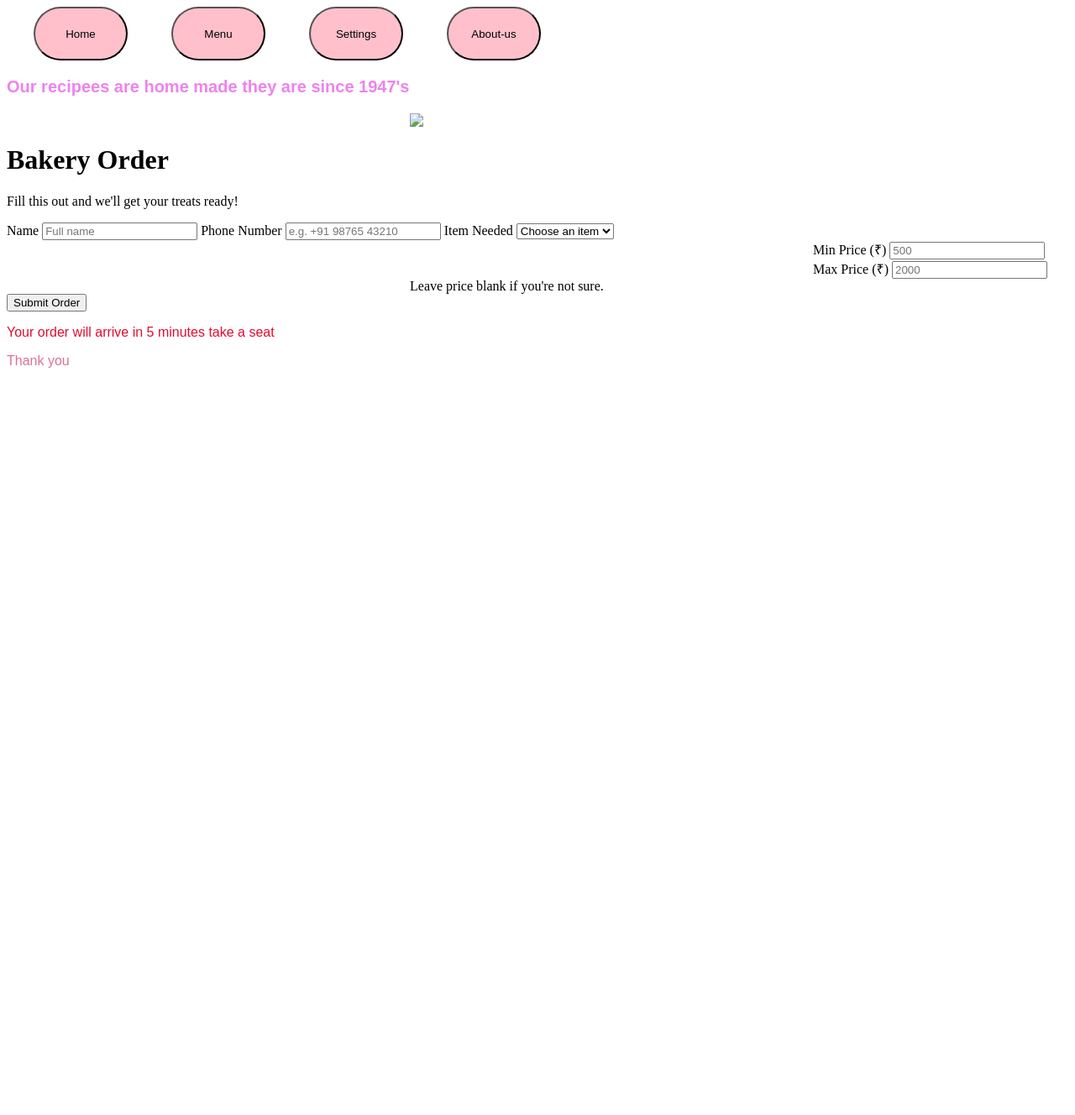
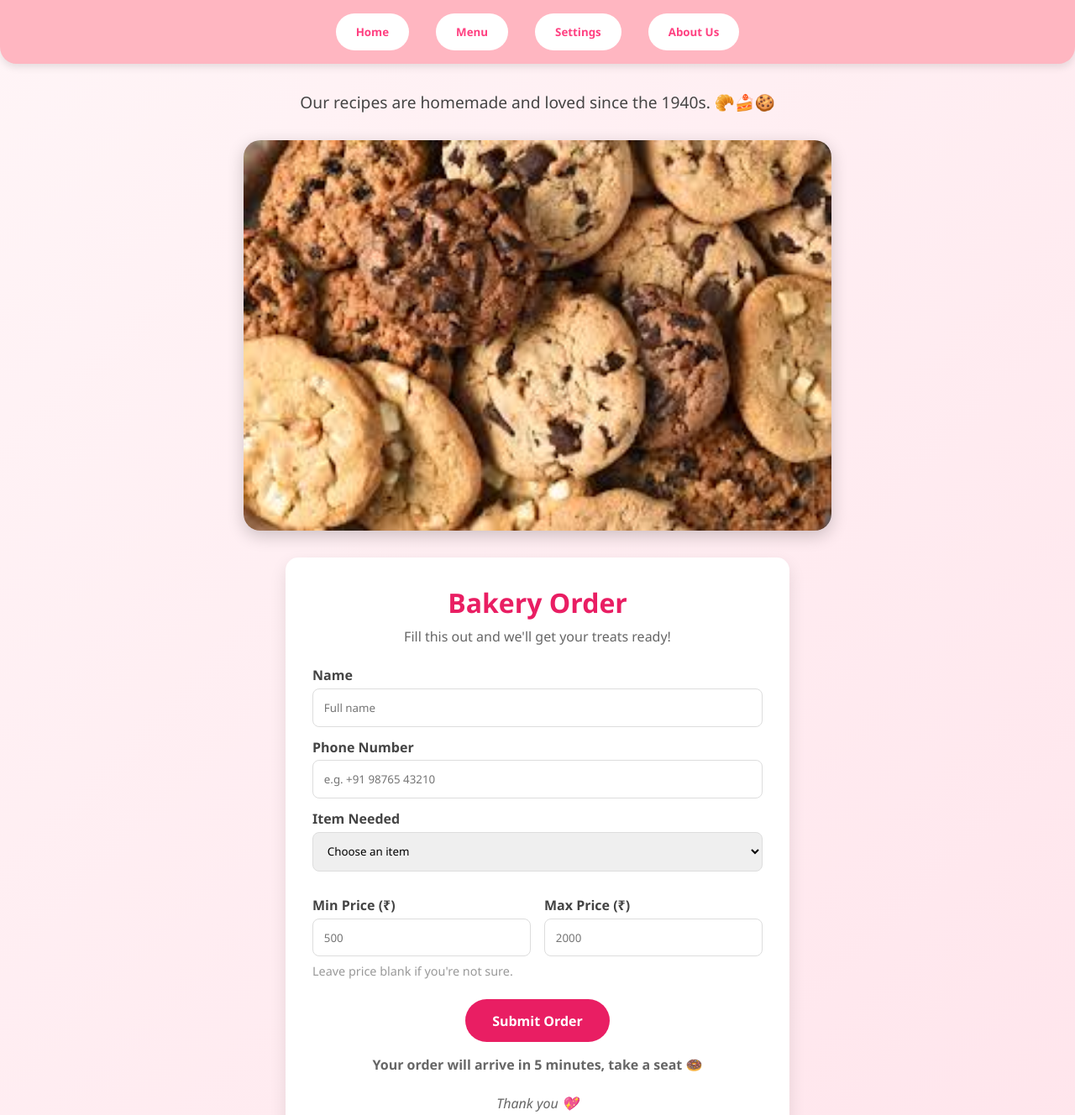
Before and after one commit to SoumyaMishra-7/2400031768-S1-204, a plain HTML site: page bakery.html in a window 1280 px wide. Shown: the top 1328 px of the page at 84% size. Before the commit the page ends 800 px from the top, so only its background shows below. Drawn offline with Linux system fonts and the light colour scheme.

Commit message:
Made a few changes in the frontend.

```diff
--- a/bakery.html
+++ b/bakery.html
@@ -4,75 +4,216 @@
   <meta charset="UTF-8">
   <meta name="viewport" content="width=device-width, initial-scale=1.0">
   <title>Yummy Bakery</title>
+  <style>
+    /* Reset & Fonts */
+    * {
+      margin: 0;
+      padding: 0;
+      box-sizing: border-box;
+      font-family: 'Segoe UI', Tahoma, Geneva, Verdana, sans-serif;
+    }
+    body {
+      background: linear-gradient(135deg, #fff5f7, #ffe5ec);
+      min-height: 100vh;
+      color: #333;
+    }
+
+    /* Navbar */
+    .navbar {
+      display: flex;
+      justify-content: center;
+      background: #ffb6c1;
+      padding: 1rem;
+      box-shadow: 0 4px 10px rgba(0,0,0,0.1);
+      border-bottom-left-radius: 20px;
+      border-bottom-right-radius: 20px;
+    }
+    .navbar button {
+      margin: 0 1rem;
+      padding: 0.8rem 1.5rem;
+      background: white;
+      border: none;
+      border-radius: 30px;
+      font-weight: bold;
+      color: #ff4081;
+      cursor: pointer;
+      transition: 0.3s;
+    }
+    .navbar button:hover {
+      background: #ff80ab;
+      color: white;
+      transform: scale(1.05);
+    }
+
+    /* Intro text */
+    .intro {
+      text-align: center;
+      margin: 2rem auto;
+      font-size: 1.2rem;
+      color: #444;
+    }
+
+    /* Slideshow */
+    .slideshow-container {
+      width: 80%;
+      max-width: 700px;
+      margin: 2rem auto;
+      position: relative;
+    }
+    .slide-img {
+      width: 100%;
+      display: none;
+      border-radius: 20px;
+      box-shadow: 0 6px 20px rgba(0,0,0,0.2);
+    }
+
+    /* Form Card */
+    .card {
+      width: 90%;
+      max-width: 600px;
+      margin: 2rem auto;
+      background: white;
+      padding: 2rem;
+      border-radius: 15px;
+      box-shadow: 0 8px 20px rgba(0,0,0,0.1);
+    }
+    .card h1 {
+      text-align: center;
+      margin-bottom: 0.5rem;
+      color: #e91e63;
+    }
+    .card p {
+      text-align: center;
+      margin-bottom: 1.5rem;
+      color: #666;
+    }
+    label {
+      display: block;
+      margin: 0.8rem 0 0.3rem;
+      font-weight: 600;
+      color: #444;
+    }
+    input, select {
+      width: 100%;
+      padding: 0.8rem;
+      border: 1px solid #ddd;
+      border-radius: 8px;
+      outline: none;
+      transition: 0.3s;
+    }
+    input:focus, select:focus {
+      border-color: #ff80ab;
+      box-shadow: 0 0 6px rgba(255,64,129,0.4);
+    }
+
+    .row {
+      display: flex;
+      gap: 1rem;
+      margin-top: 1rem;
+    }
+    .row div {
+      flex: 1;
+    }
+
+    .note {
+      font-size: 0.9rem;
+      margin-top: 0.5rem;
+      color: #999;
+    }
+
+    button[type="submit"] {
+      display: block;
+      margin: 1.5rem auto 0;
+      padding: 0.9rem 2rem;
+      background: #e91e63;
+      color: white;
+      border: none;
+      border-radius: 30px;
+      font-size: 1rem;
+      font-weight: bold;
+      cursor: pointer;
+      transition: 0.3s;
+    }
+    button[type="submit"]:hover {
+      background: #d81b60;
+      transform: translateY(-2px);
+    }
+
+    /* Messages */
+    .k {
+      text-align: center;
+      color: #e91e63;
+      margin-top: 1rem;
+      font-weight: bold;
+    }
+    .l {
+      text-align: center;
+      color: #ff4081;
+      font-style: italic;
+    }
+  </style>
 </head>
 <body>
-<button class="b1">Home</button>
-<button class="b3"> Menu </button>
-<button class="b4"> Settings </button>
-<button class="b5"> About-us </button>
 
+  <!-- Navigation -->
+  <div class="navbar">
+    <button>Home</button>
+    <button>Menu</button>
+    <button>Settings</button>
+    <button>About Us</button>
+  </div>
 
-<style>
+  <!-- Intro -->
+  <p class="intro">Our recipes are homemade and loved since the 1940s. 🥐🍰🍪</p>
 
-    .b1{
-        height: 4rem;
-        width: 7rem;
-        padding: 0;
-        background-color: pink;
-        color: black;
-        margin-left: 2rem;
-        border-radius:4rem;
-    }
-    .b2{
-        color: violet;
-        font-family: Arial;
-        font-size: 20px;
-        font-weight: bolder;
-         }
-         .b3{
-            height: 4rem;
-        width: 7rem;
-        padding: 0;
-        background-color: pink;
-        color: black;
-        margin-left: 3rem;
-        border-radius: 4rem;
-         }
-         .b4{
-            height: 4rem;
-        width: 7rem;
-        padding: 0;
-        background-color: pink;
-        color: black;
-        margin-left: 3rem;
-        border-radius: 4rem;
-         }
-         .b5{
-            height: 4rem;
-        width: 7rem;
-        padding: 0;
-        background-color: pink;
-        color: black;
-        margin-left: 3rem;
-        border-radius: 4rem;
-         }
-
-</style>
-<p class="b2"> Our recipees are home made they are since 1947's </p>
+  <!-- Slideshow -->
   <div class="slideshow-container">
     <img src="cake.jpg" class="slide-img mySlides">
     <img src="donut.jpg" class="slide-img mySlides">
     <img src="cookies.jpg" class="slide-img mySlides">
   </div>
-<style>
-    div{
 
-        margin-left: 30rem;
-    }
-</style>
+  <!-- Order Form -->
+  <form class="card" action="#" method="post">
+    <h1>Bakery Order</h1>
+    <p>Fill this out and we'll get your treats ready!</p>
 
+    <label for="name">Name</label>
+    <input id="name" name="name" type="text" placeholder="Full name" required />
 
+    <label for="phone">Phone Number</label>
+    <input id="phone" name="phone" type="tel" placeholder="e.g. +91 98765 43210" pattern="[+0-9 ()-]{7,}" required />
 
+    <label for="item">Item Needed</label>
+    <select id="item" name="item" required>
+      <option value="" selected disabled>Choose an item</option>
+      <option>Cake</option>
+      <option>Cupcakes</option>
+      <option>Bread</option>
+      <option>Cookies</option>
+      <option>Other</option>
+    </select>
+
+    <div class="row">
+      <div>
+        <label for="minPrice">Min Price (₹)</label>
+        <input id="minPrice" name="min_price" type="number" min="0" step="50" placeholder="500" />
+      </div>
+      <div>
+        <label for="maxPrice">Max Price (₹)</label>
+        <input id="maxPrice" name="max_price" type="number" min="0" step="50" placeholder="2000" />
+      </div>
+    </div>
+
+    <div class="note">Leave price blank if you're not sure.</div>
+
+    <button type="submit">Submit Order</button>
+
+    <p class="k">Your order will arrive in 5 minutes, take a seat 🍩</p>
+    <p class="l">Thank you 💖</p>
+  </form>
+
+  <!-- Slideshow Script -->
   <script>
     let slideIndex = 0;
     showSlides();
@@ -85,67 +226,10 @@ function showSlides() {
       slideIndex++;
       if (slideIndex > slides.length) {slideIndex = 1}
       slides[slideIndex-1].style.display = "block";
-  setTimeout(showSlides, 2000); // change image every 2s
-}
-</script>
-<body>
-<form class="card" action="#" method="post">
-<h1>Bakery Order</h1>
-<p>Fill this out and we'll get your treats ready!</p>
-
-
-<label for="name">Name</label>
-<input id="name" name="name" type="text" placeholder="Full name" required />
-
-
-<label for="phone">Phone Number</label>
-<input id="phone" name="phone" type="tel" placeholder="e.g. +91 98765 43210" pattern="[+0-9 ()-]{7,}" required />
-
-
-<label for="item">Item Needed</label>
-<select id="item" name="item" required>
-<option value="" selected disabled>Choose an item</option>
-<option>Cake</option>
-<option>Cupcakes</option>
-<option>Bread</option>
-<option>Cookies</option>
-<option>Other</option>
-</select>
-
-
-<div class="row">
-<div>
-<label for="minPrice">Min Price (₹)</label>
-<input id="minPrice" name="min_price" type="number" min="0" step="50" placeholder="500" />
-</div>
-<div>
-<label for="maxPrice">Max Price (₹)</label>
-<input id="maxPrice" name="max_price" type="number" min="0" step="50" placeholder="2000" />
-</div>
-</div>
-<div class="note">Leave price blank if you're not sure.</div>
-
-
-<button type="submit">Submit Order</button>
-<p class="k"> Your order will arrive in 5 minutes take a seat </p>
-<p class="l">Thank you </p>
-<style>
-    .k{
-        color: rgb(230, 11, 47);
-        font-family: Arial;
-    }
-    .l{
-        color: palevioletred;
-        font-family: Arial;
+      setTimeout(showSlides, 2500); // Change image every 2.5s
     }
 
-</style>
-
-</form>
-
-
-<!-- Optional: basic client-side guard to ensure min ≤ max when both filled -->
-<script>
+    // Price validation
     const form = document.querySelector('form');
     form.addEventListener('submit', (e) => {
       const min = Number(document.getElementById('minPrice').value);
@@ -156,9 +240,6 @@ alert('Minimum price cannot be greater than maximum price.');
       }
     });
   </script>
-</body>
-</style>
 
 </body>
-
 </html>
```
Also changed, not shown: id-card.html (renamed from id card.html, +3 -3 lines), main.html (added, +46 -0 lines), cake.jpg (added), cookies.jpg (added), donut.jpg (added), info.html (added), photo.jpg (added). Lines whose indentation alone changed are shown as unchanged.
